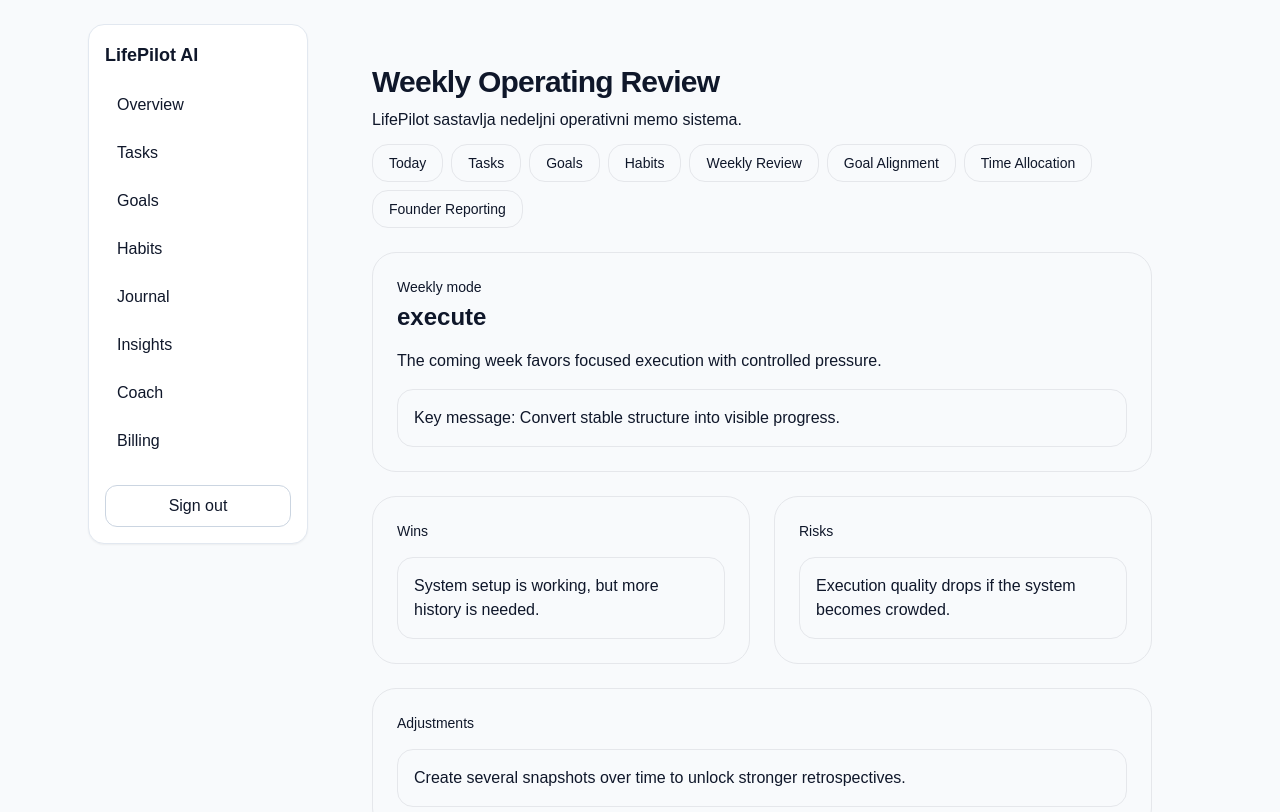
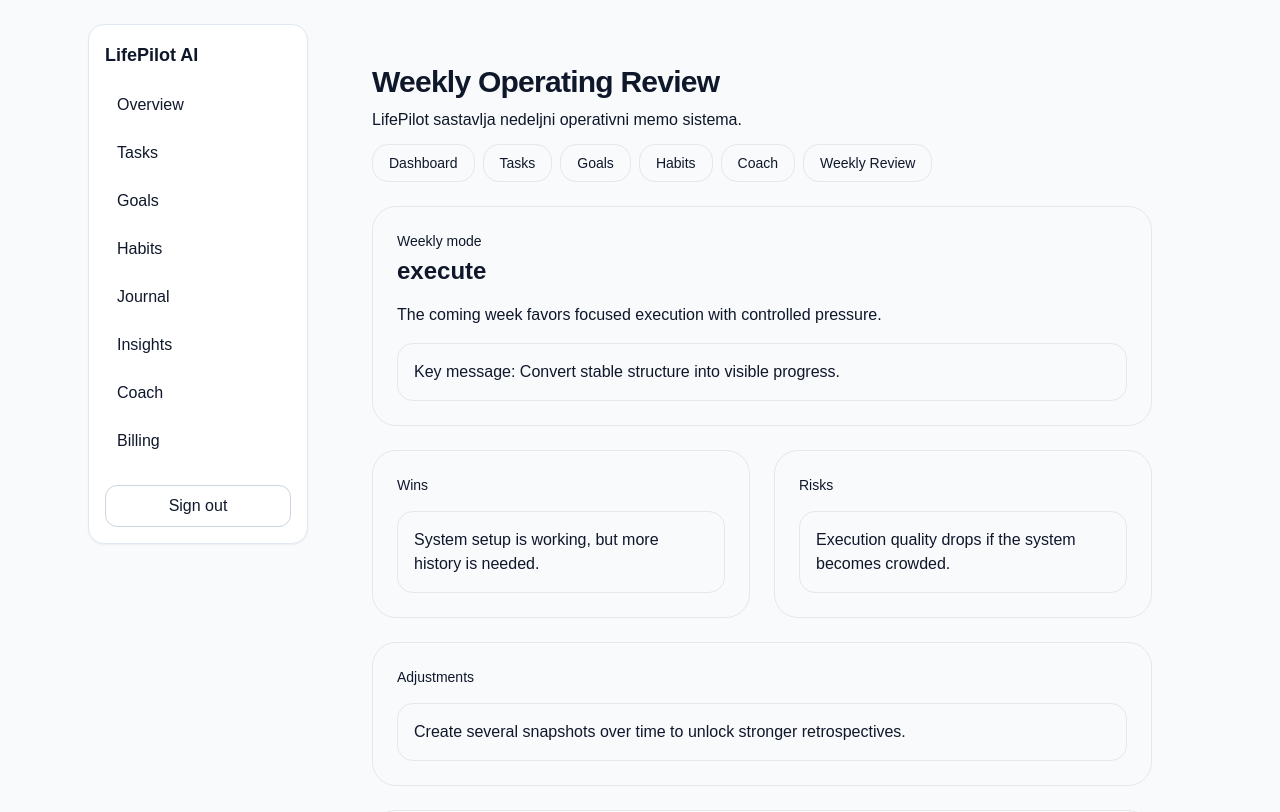
Before and after one commit to sutic83-art/lifepilot-ai-os, a Next.js app: page /dashboard/weekly-review in a window 1280 px wide. Shown: the top 812 px of the page. Built offline with nearby package versions, Linux system fonts and the light colour scheme; no server answers; the database is empty; sample sign-in values are in the browser's storage.

Commit message:
Fix dashboard shell export

```diff
--- a/components/dashboard/dashboard-shell.tsx
+++ b/components/dashboard/dashboard-shell.tsx
@@ -8,14 +8,12 @@
 };
 
 const NAV_ITEMS = [
-  { href: "/dashboard", label: "Today" },
+  { href: "/dashboard", label: "Dashboard" },
   { href: "/dashboard/tasks", label: "Tasks" },
   { href: "/dashboard/goals", label: "Goals" },
   { href: "/dashboard/habits", label: "Habits" },
+  { href: "/dashboard/coach", label: "Coach" },
   { href: "/dashboard/weekly-review", label: "Weekly Review" },
-  { href: "/dashboard/goal-alignment", label: "Goal Alignment" },
-  { href: "/dashboard/time-allocation", label: "Time Allocation" },
-  { href: "/dashboard/founder-reporting", label: "Founder Reporting" },
 ];
 
 export function DashboardShell({
```
